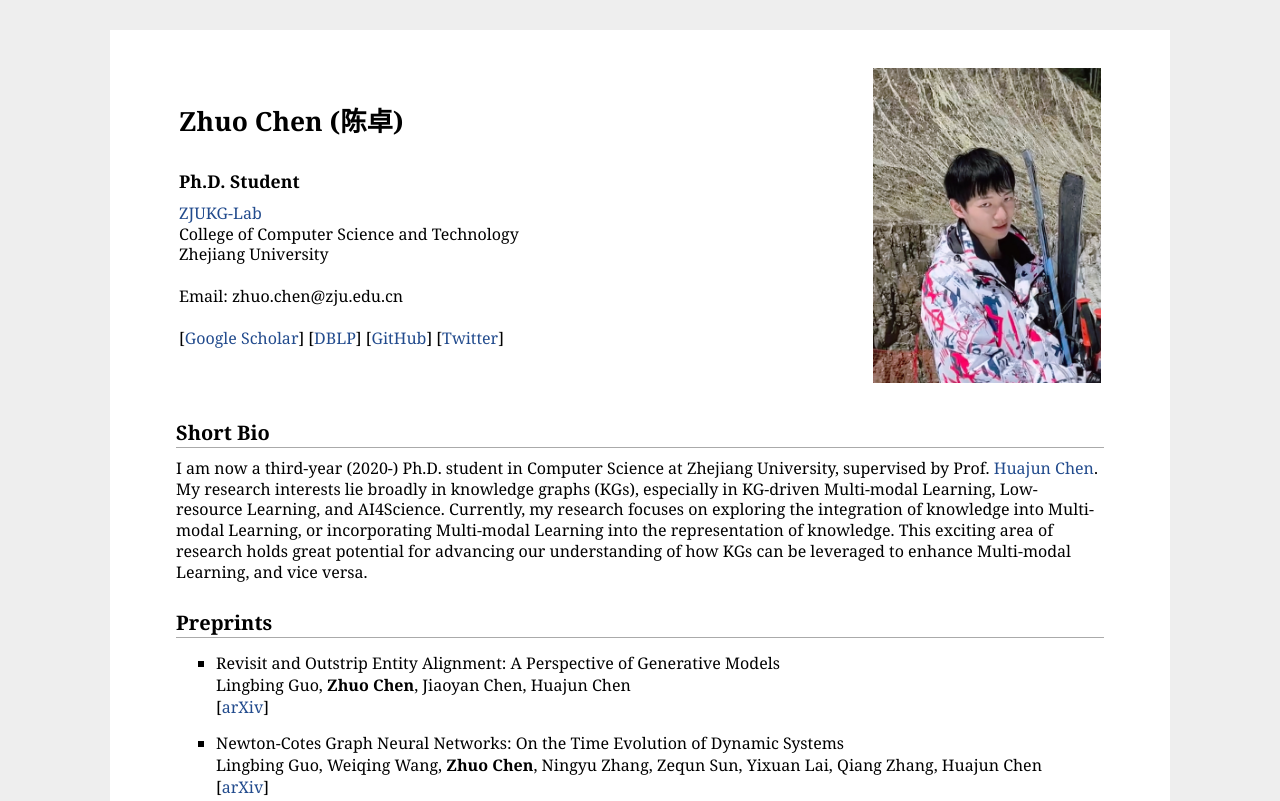
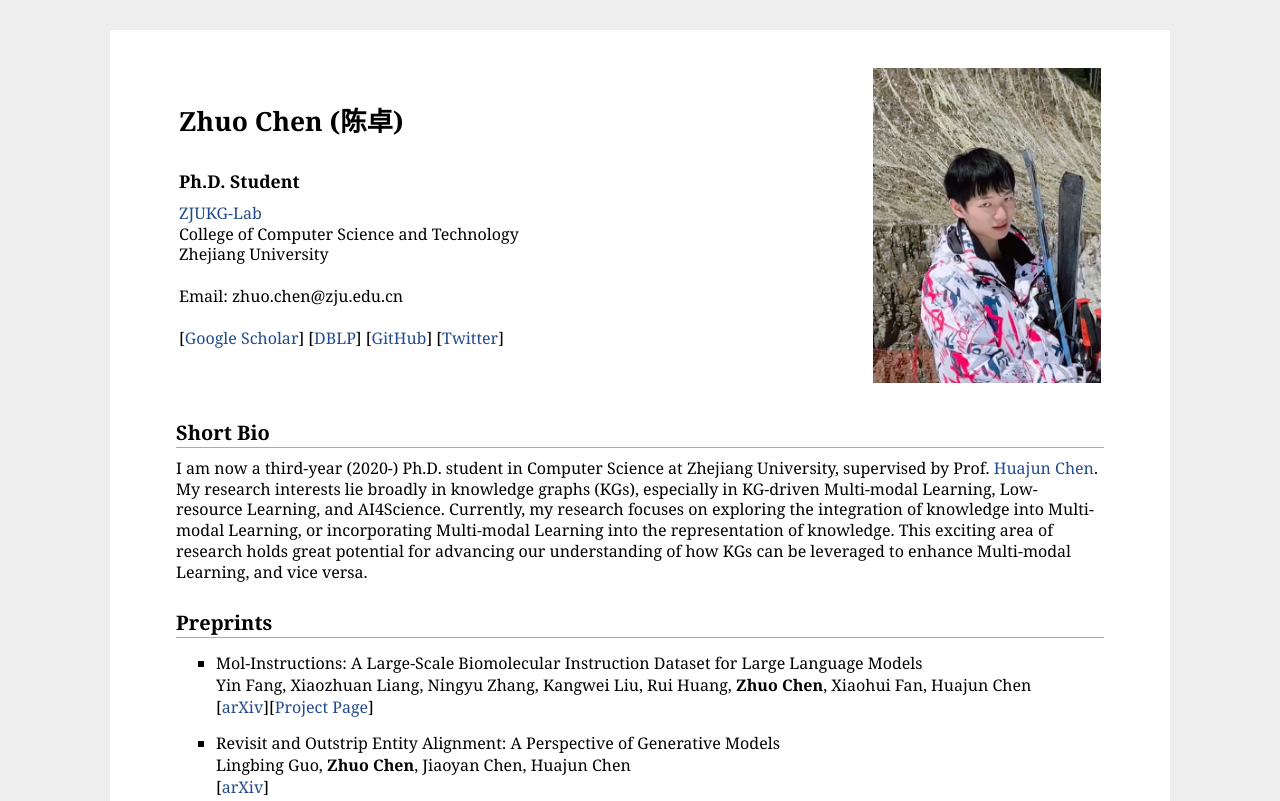
Before and after one commit to hackerchenzhuo/hackerchenzhuo.github.io, a plain HTML site: page index.html in a window 1280 px wide. Shown: the top 801 px of the page. Drawn offline with Linux system fonts and the light colour scheme.

Commit message:
Update index.html

```diff
--- a/index.html
+++ b/index.html
@@ -71,6 +71,13 @@ I am now a third-year (2020-) Ph.D. student in Computer Science at Zhejiang Univ
 <h2>Preprints</h2>
 
 <ul>
+     <li>
+        Mol-Instructions: A Large-Scale Biomolecular Instruction Dataset for Large Language Models</br>
+       Yin Fang, Xiaozhuan Liang, Ningyu Zhang, Kangwei Liu, Rui Huang, <b>Zhuo Chen</b>, Xiaohui Fan, Huajun Chen</br>
+        [<a href="https://arxiv.org/abs/2306.08018">arXiv</a>][<a href="https://github.com/zjunlp/Mol-Instructions">Project Page</a>]
+        <p></p>
+    </li>
+
     <li>
         Revisit and Outstrip Entity Alignment: A Perspective of Generative Models</br>
        Lingbing Guo, <b>Zhuo Chen</b>, Jiaoyan Chen, Huajun Chen</br>
```
